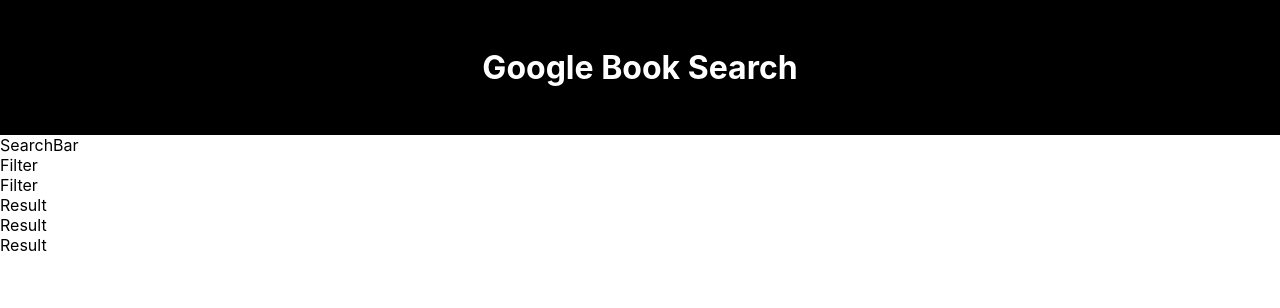
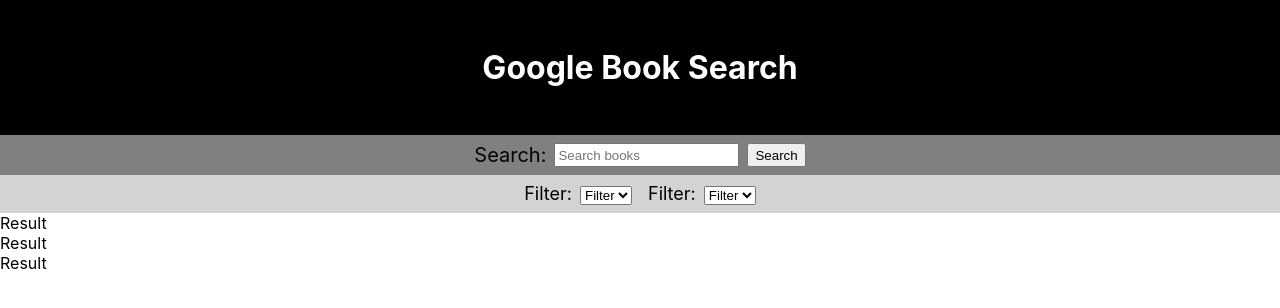
Before and after one commit to chasery/book-api, a React (Create React App) app: page / in a window 1280 px wide. Shown: the top 308 px of the page. Built offline with nearby package versions, Linux system fonts and the light colour scheme.

Commit message:
Search controls styling

```diff
--- a/src/App.css
+++ b/src/App.css
@@ -0,0 +1,4 @@
+.App {
+  display: flex;
+  flex-direction: column;
+}
--- a/src/Filter/Filter.css
+++ b/src/Filter/Filter.css
@@ -0,0 +1,8 @@
+.Filter + .Filter {
+  margin-left: 1rem;
+}
+
+.Filter label {
+  margin-right: 0.5rem;
+  font-size: 1.125rem;
+}
--- a/src/Filter/Filter.js
+++ b/src/Filter/Filter.js
@@ -3,7 +3,14 @@
 
 class Filter extends React.Component {
   render() {
-    return <div className="Filter">Filter</div>;
+    return (
+      <div className="Filter">
+        <label htmlFor="Filter">Filter:</label>
+        <select id="Filter">
+          <option value="">Filter</option>
+        </select>
+      </div>
+    );
   }
 }
 
--- a/src/FilterGroup/FilterGroup.css
+++ b/src/FilterGroup/FilterGroup.css
@@ -0,0 +1,6 @@
+.FilterGroup {
+  display: flex;
+  justify-content: center;
+  padding: 0.5rem 0;
+  background-color: lightgray;
+}
--- a/src/SearchBar/SearchBar.css
+++ b/src/SearchBar/SearchBar.css
@@ -0,0 +1,13 @@
+.SearchBar {
+  display: flex;
+  justify-content: center;
+  padding: 0.5rem 0;
+  background-color: gray;
+}
+.SearchBar label {
+  margin-right: 0.5rem;
+  font-size: 1.25rem;
+}
+.SearchBar input {
+  margin-right: 0.5rem;
+}
--- a/src/SearchBar/SearchBar.js
+++ b/src/SearchBar/SearchBar.js
@@ -3,7 +3,13 @@
 
 class SearchBar extends React.Component {
   render() {
-    return <div className="SearchBar">SearchBar</div>;
+    return (
+      <form className="SearchBar">
+        <label htmlFor="Search">Search:</label>
+        <input id="Search" type="text" placeholder="Search books" />
+        <button type="submit">Search</button>
+      </form>
+    );
   }
 }
 
```
